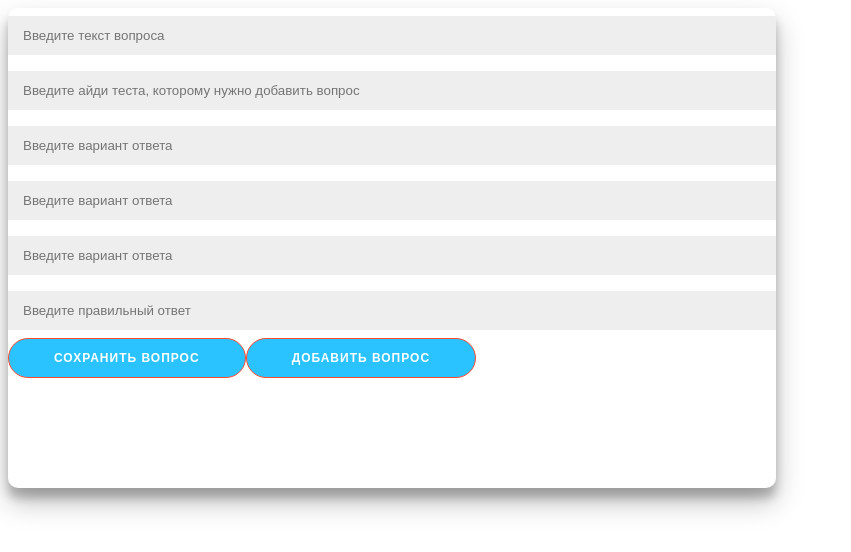
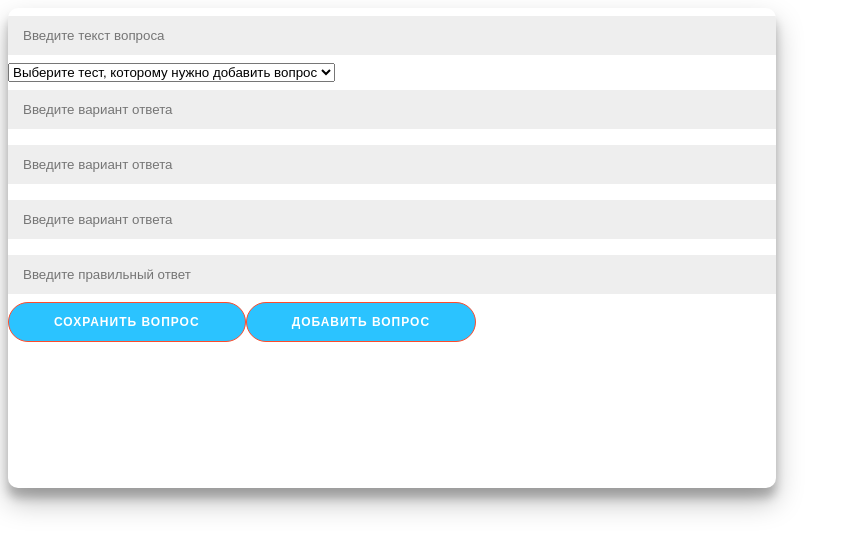
Before and after one commit to MekS1k/Tests-For-School, a Vue app in the folder frontend/: page /CreateQuestionsForTests in a window 1280 px wide. Shown: the top 552 px of the page, without its empty margins (0-851 px from the left). Built offline with nearby package versions, Linux system fonts and the light colour scheme.

Commit message:
возможность выбрать тест при добавлении вопроса

```diff
--- a/frontend/src/components/AddAndViewTest.vue
+++ b/frontend/src/components/AddAndViewTest.vue
@@ -32,6 +32,7 @@ export default {
         const testJson = await test.json();
         console.log(testJson);
         this.test = testJson;
+        this.$store.state.AllTests = this.test;
       } catch (err) {
         console.log(err);
       }
--- a/frontend/src/components/CreateQuestionsForTests.vue
+++ b/frontend/src/components/CreateQuestionsForTests.vue
@@ -5,11 +5,23 @@
       type="text"
       v-model="TextQuestion"
     />
-    <input
+    <select
+      v-model="selected"
+      @change="getTestID(selected)"
       placeholder="Введите айди теста, которому нужно добавить вопрос"
-      type="text"
-      v-model="test_id"
-    />
+      name=""
+      id=""
+    >
+      <option value="">Выберите тест, которому нужно добавить вопрос</option>
+      <option
+        v-for="testName in AllTests"
+        :key="testName.id"
+        :value="testName.idTest"
+      >
+        {{ testName.TestName }}
+      </option>
+    </select>
+
     <input placeholder="Введите вариант ответа" type="text" v-model="Answer1" />
     <input placeholder="Введите вариант ответа" type="text" v-model="Answer2" />
     <input placeholder="Введите вариант ответа" type="text" v-model="Answer3" />
@@ -28,12 +40,14 @@ import axios from "axios";
 export default {
   data() {
     return {
+      selected: "",
       AnswerQuestion: "",
       TextQuestion: "",
       Answer1: "",
       Answer2: "",
       Answer3: "",
       test_id: "",
+      AllTests: this.$store.state.AllTests,
     };
   },
   methods: {
@@ -57,6 +71,10 @@ export default {
         console.log(err);
       }
     },
+
+    getTestID(id) {
+      this.test_id = id;
+    },
   },
 };
 </script>
--- a/frontend/src/store/index.js
+++ b/frontend/src/store/index.js
@@ -6,6 +6,7 @@ Vue.use(Vuex)
 export default new Vuex.Store({
   state: {
     testID: "",
+    AllTests:[]
   },
   getters: {
   },
```
